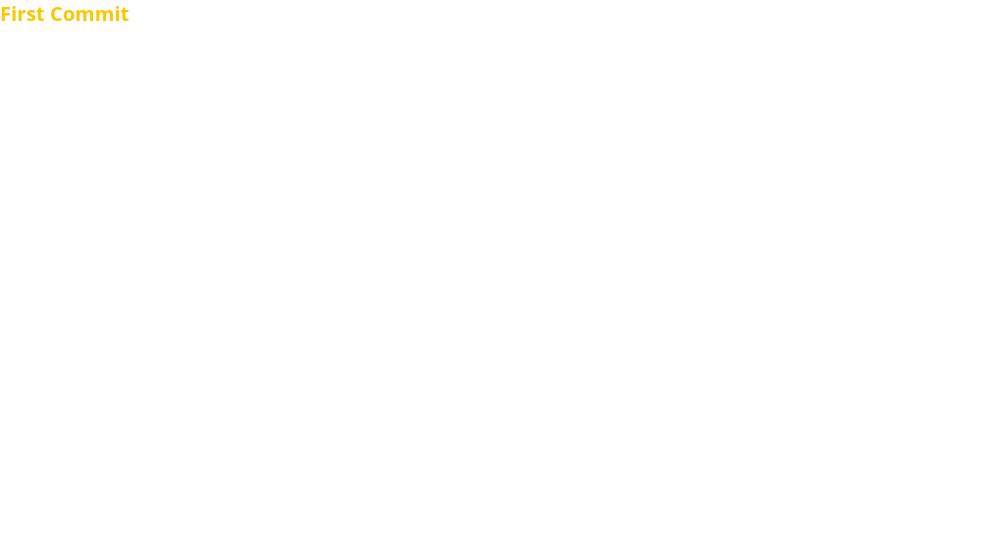
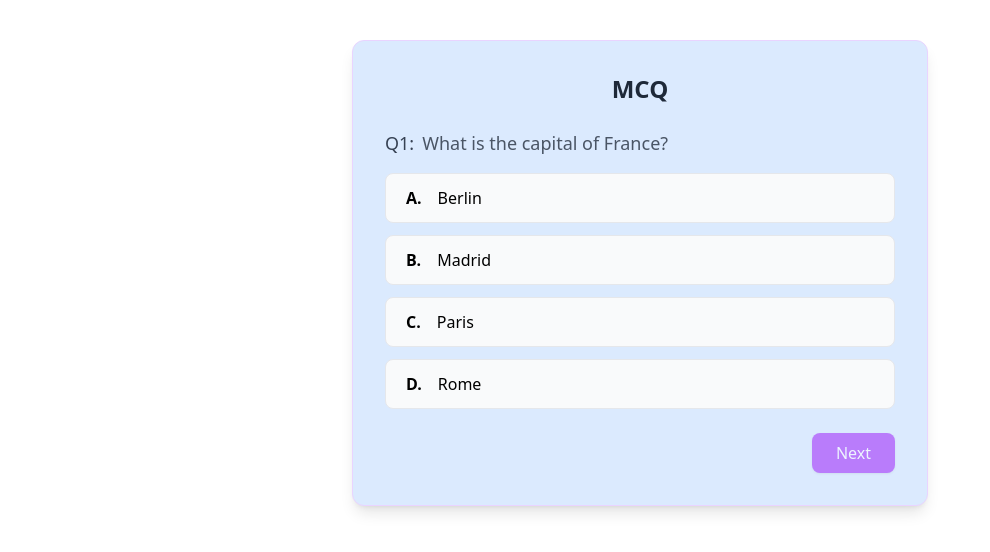
Before and after one commit to yarrowtech/EECTryouts, a React (Vite) app in the folder website/: page / in a window 1280 px wide. Shown: the top 552 px of the page, without its empty margins (0-990 px from the left). Built offline with nearby package versions, Linux system fonts and the light colour scheme.

Commit message:
add mcq options with color

```diff
--- a/website/src/App.jsx
+++ b/website/src/App.jsx
@@ -1,8 +1,8 @@
+import MCQ from "./games/mcq"
 
 function App() {
-
   return (
-    <h1 className="text-yellow-400 text-xl font-bold">First Commit</h1>
+    <MCQ />
   )
 }
 
--- /dev/null
+++ b/website/src/games/mcq.jsx
@@ -0,0 +1,80 @@
+import React, { useState } from "react";
+
+const questions = [
+  {
+    question: "What is the capital of France?",
+    options: ["Berlin", "Madrid", "Paris", "Rome"],
+    answer: 2,
+  },
+  {
+    question: "Which planet is known as the Red Planet?",
+    options: ["Earth", "Mars", "Jupiter", "Saturn"],
+    answer: 1,
+  },
+  {
+    question: "Who wrote 'To Kill a Mockingbird'?",
+    options: ["Harper Lee", "Mark Twain", "J.K. Rowling", "Jane Austen"],
+    answer: 0,
+  },
+];
+
+const optionLabels = ['A', 'B', 'C', 'D'];
+
+function MCQ() {
+  const [current, setCurrent] = useState(0);
+  const [selected, setSelected] = useState(null);
+
+  const handleOptionClick = (idx) => {
+    setSelected(idx);
+  };
+
+  const handleNext = () => {
+    setCurrent((prev) => prev + 1);
+    setSelected(null);
+  };
+
+  const q = questions[current];
+
+  return (
+    <div className="max-w-xl mx-auto mt-10 bg-blue-100 rounded-xl shadow-lg p-8 border border-purple-200">
+      <h2 className="text-2xl font-bold text-gray-800 mb-6 text-center">MCQ</h2>
+      <div className="mb-4">
+        <span className="text-lg font-medium text-gray-700">Q{current + 1}:</span>
+        <span className="ml-2 text-lg text-gray-600">{q.question}</span>
+      </div>
+      <div className="space-y-3 mb-6">
+        {q.options.map((option, idx) => {
+          const isSelected = selected === idx;
+          return (
+            <button
+              key={idx}
+              onClick={() => handleOptionClick(idx)}
+              className={`w-full flex items-center text-left px-5 py-3 rounded-lg border transition-all duration-200 focus:outline-none
+                bg-gray-50 border-gray-200
+                ${isSelected ? 'bg-yellow-100 border-yellow-300 font-semibold' : 'hover:bg-purple-50 hover:border-purple-300'}
+              `}
+            >
+              <span className="mr-4 font-bold">{optionLabels[idx]}.</span>
+              {option}
+            </button>
+          );
+        })}
+      </div>
+      <div className="flex justify-end">
+        {current < questions.length - 1 ? (
+          <button
+            onClick={handleNext}
+            className="px-6 py-2 bg-purple-600 text-white rounded-lg shadow hover:bg-purple-700 transition-all disabled:opacity-50"
+            disabled={selected === null}
+          >
+            Next
+          </button>
+        ) : selected !== null && (
+          <span className="text-xl font-semibold text-purple-700">Completed!</span>
+        )}
+      </div>
+    </div>
+  );
+}
+
+export default MCQ;
```
